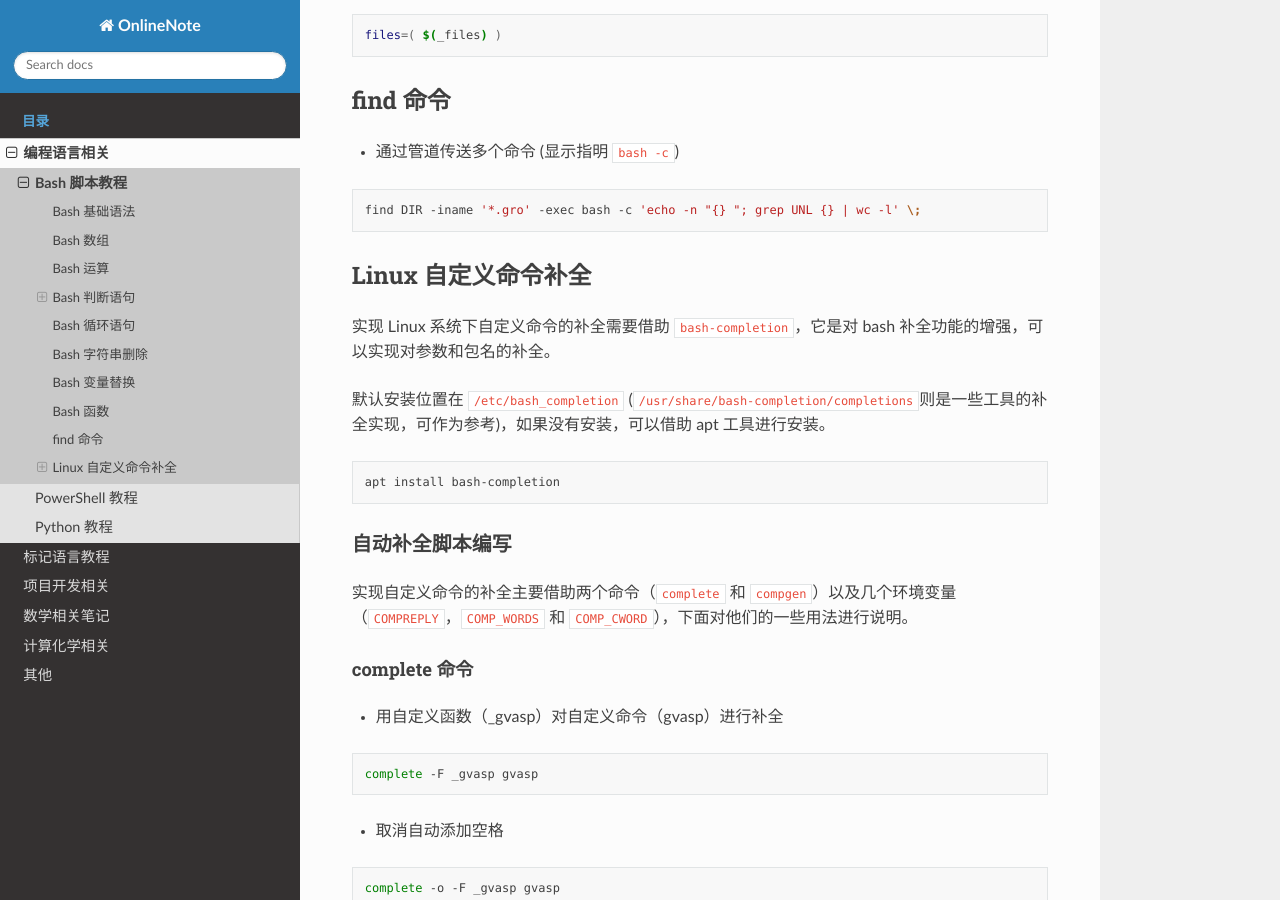
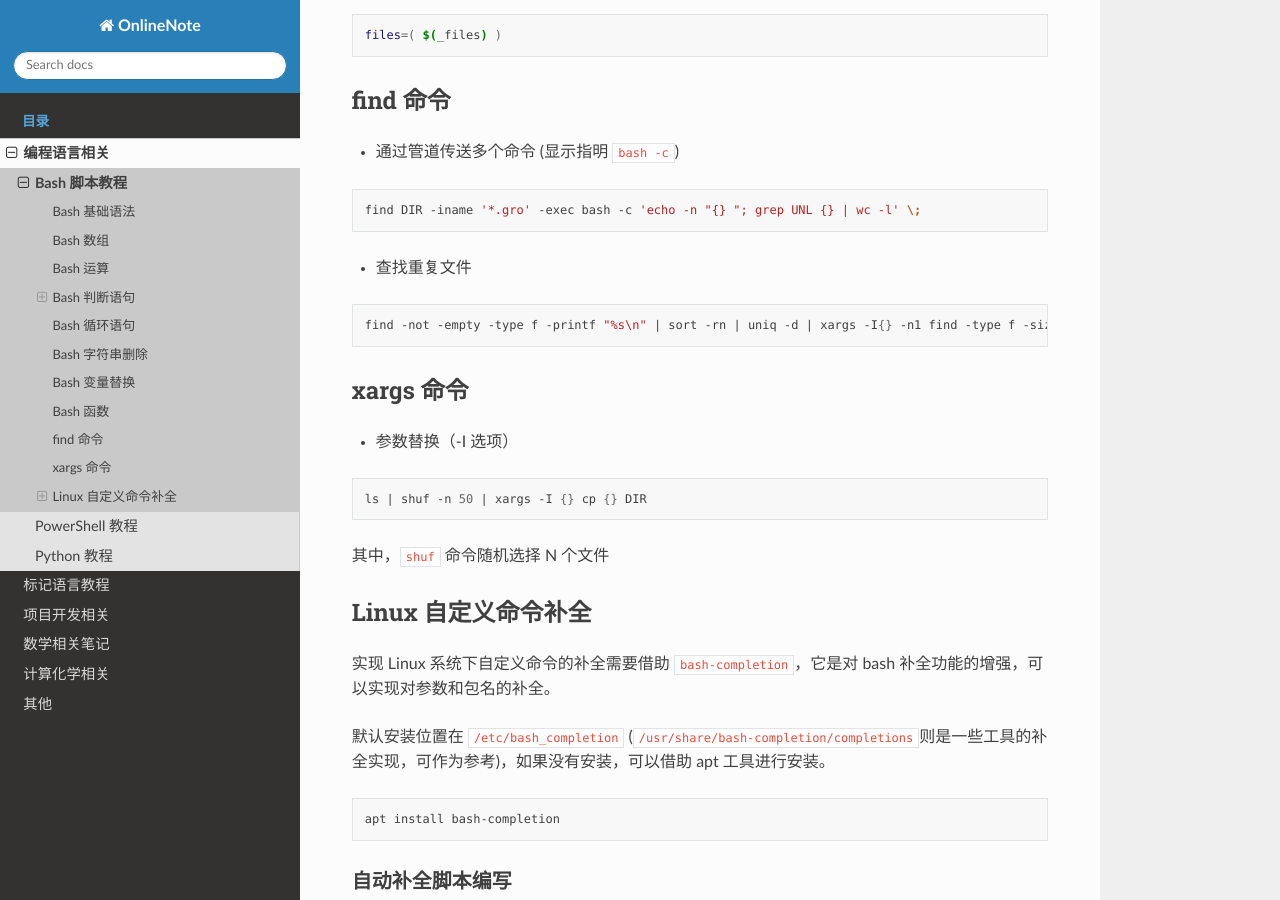
Before and after one commit to Rasic2/CodeNote, a Sphinx documentation site: the page built from docs/source/language/bash.md, in a window 1280 px wide and 900 px high, scrolled down 3837 px. Built offline with Sphinx 7.4.7 and the Read the Docs theme 2.0.0, drawn with Linux system fonts in a browser that asks for light colours.

Commit message:
add xargs in bash.mdd

````diff
--- a/docs/source/language/bash.md
+++ b/docs/source/language/bash.md
@@ -200,6 +200,22 @@ files=( $(_files) )
 find DIR -iname '*.gro' -exec bash -c 'echo -n "{} "; grep UNL {} | wc -l' \;
 ```
 
+- 查找重复文件
+
+```bash
+find -not -empty -type f -printf "%s\n" | sort -rn | uniq -d | xargs -I{} -n1 find -type f -size {}c -print0 | xargs -0 md5sum | sort | uniq -w32 --all-repeated=separate
+```
+
+## xargs 命令
+
+- 参数替换（-I 选项）
+
+```bash
+ls | shuf -n 50 | xargs -I {} cp {} DIR
+```
+
+其中，`shuf` 命令随机选择 N 个文件
+
 ## Linux 自定义命令补全
 
 实现 Linux 系统下自定义命令的补全需要借助 `bash-completion`，它是对 bash 补全功能的增强，可以实现对参数和包名的补全。
````
